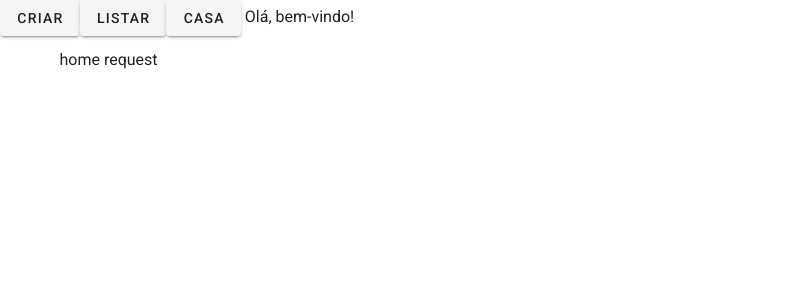
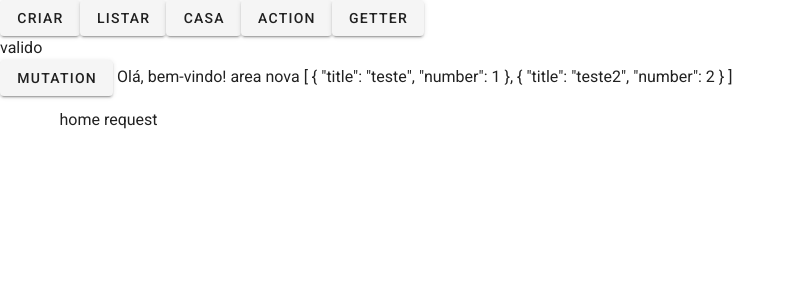
Before and after one commit to mateusmesko/baseNavigation, a Vue app: page / in a window 1280 px wide. Shown: the top 300 px of the page, without its empty margins (0-795 px from the left). Built offline with nearby package versions, Linux system fonts and the light colour scheme.

Commit message:
mutation

```diff
--- a/src/components/navigation/index.vue
+++ b/src/components/navigation/index.vue
@@ -1,9 +1,17 @@
 <template>
     <div>
-        <v-btn @click="navForCreate"> criar</v-btn>
+        <v-btn @click="navForCreate()"> criar</v-btn>
         <v-btn @click="navForList"> listar</v-btn>
         <v-btn @click="navForHome"> casa</v-btn>
+
+        <v-btn @click="navAction"> action</v-btn>
+        <v-btn @click="navGetter"> getter</v-btn>
+
+        <div v-if="$store.getters.testeGetters == 1">valido</div>
+        <v-btn @click="navMutation"> mutation</v-btn>
         {{ $t('greeting') }}
+        {{ $t('HomeArea') }}
+        {{ $store.state.request }}
     </div>
 </template>
 
@@ -22,9 +30,15 @@ export default {
 
       this.$route.name != 'list' ? this.$router.push({ name: 'list' }) :  ''
     },
-    navForCreate() {xx
-      this.$route.name != 'create' ? this.$router.push({ name: 'create' }) :  ''
+    navForCreate() {
+      this.$store.commit('testeAction')
     },
+    navAction(){
+      this.$store.dispatch('testeActions')
+    },
+    navMutation(){
+      this.$store.commit('testeMutation')
+    }
   },
 };
 </script>
--- a/src/i18n/pt-BR.json
+++ b/src/i18n/pt-BR.json
@@ -1,4 +1,5 @@
 {
     "greeting": "Olá, bem-vindo!",
-    "buttonLabel": "Clique aqui"
+    "buttonLabel": "Clique aqui",
+    "HomeArea": "area nova"
 }
--- a/src/store/index.js
+++ b/src/store/index.js
@@ -5,13 +5,29 @@ Vue.use(Vuex)
 
 export default new Vuex.Store({
   state: {
+    request:[
+      {title:'teste',number:1},
+      {title:'teste2',number:2}
+    ]
   },
   getters: {
+    testeGetters(){
+      var teste = 1
+
+      return teste
+    }
   },
   mutations: {
+    testeMutation(state){
+      console.log('teste mutation')
+    }
   },
   actions: {
+    testeActions(){
+      console.log('testeAction')
+    }
   },
   modules: {
+
   }
 })
```
